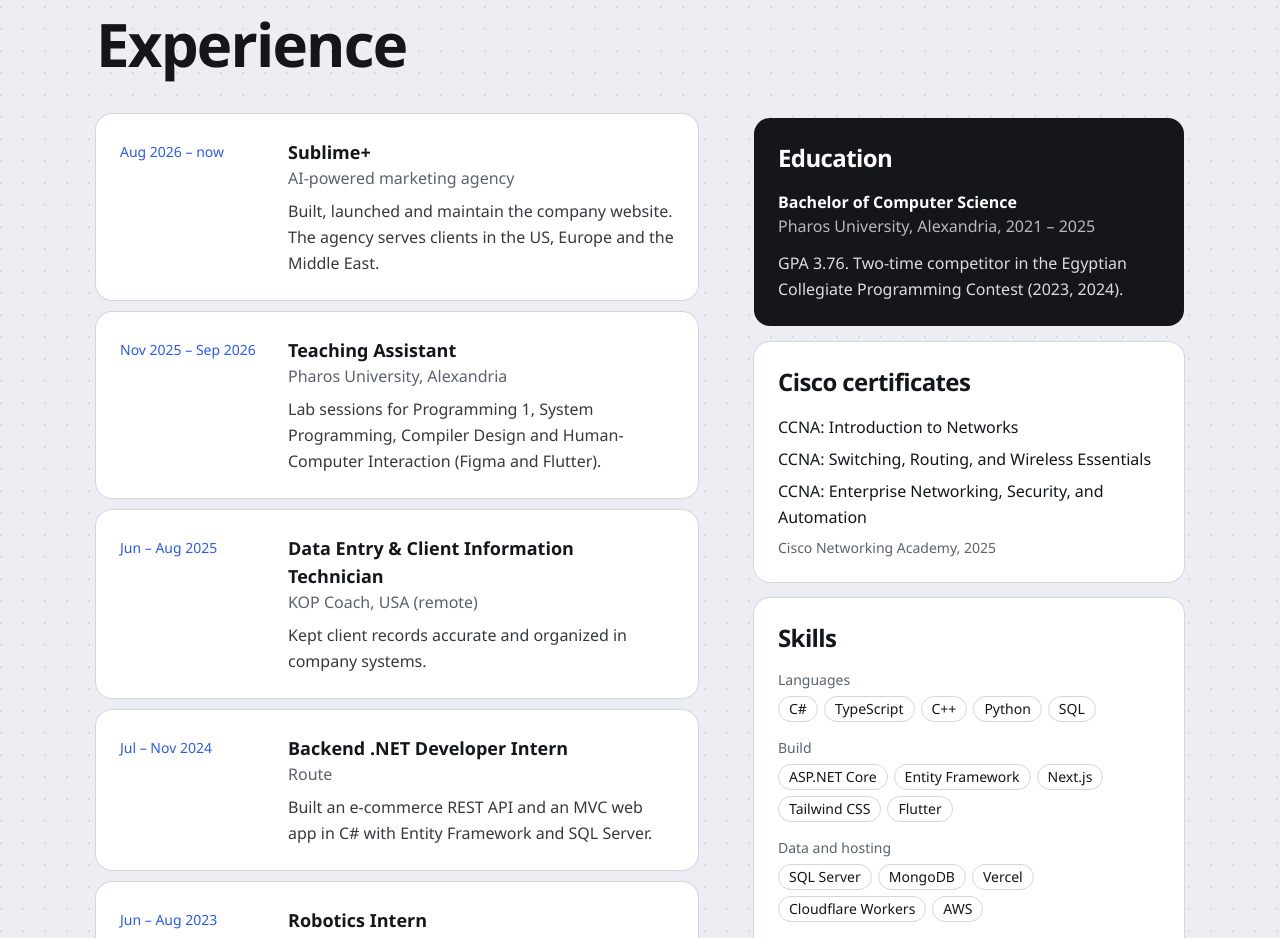
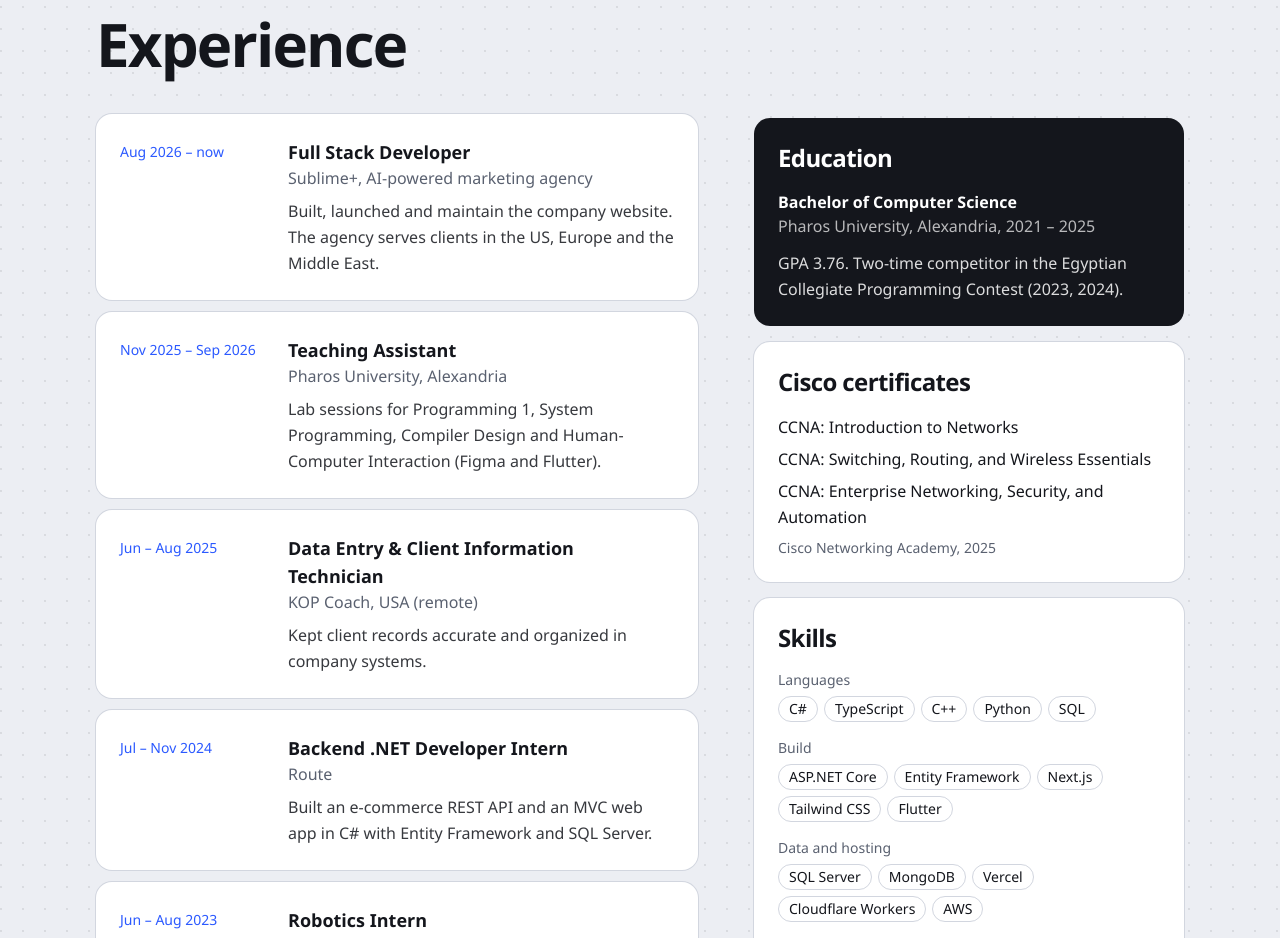
Before and after one commit to MayarIssa/mayar-portfolio, a Next.js app: page / in a window 1280 px wide. Shown: the part 4040-4978 px from the top of the page. Built offline with nearby package versions, Linux system fonts and the light colour scheme.

Commit message:
Sublime+: Full Stack Developer title

```diff
--- a/src/content.ts
+++ b/src/content.ts
@@ -162,8 +162,8 @@
 
 export const experience = [
   {
-    role: "Sublime+",
-    org: "AI-powered marketing agency",
+    role: "Full Stack Developer",
+    org: "Sublime+, AI-powered marketing agency",
     when: "Aug 2026 – now",
     detail: "Built, launched and maintain the company website. The agency serves clients in the US, Europe and the Middle East.",
   },
```
